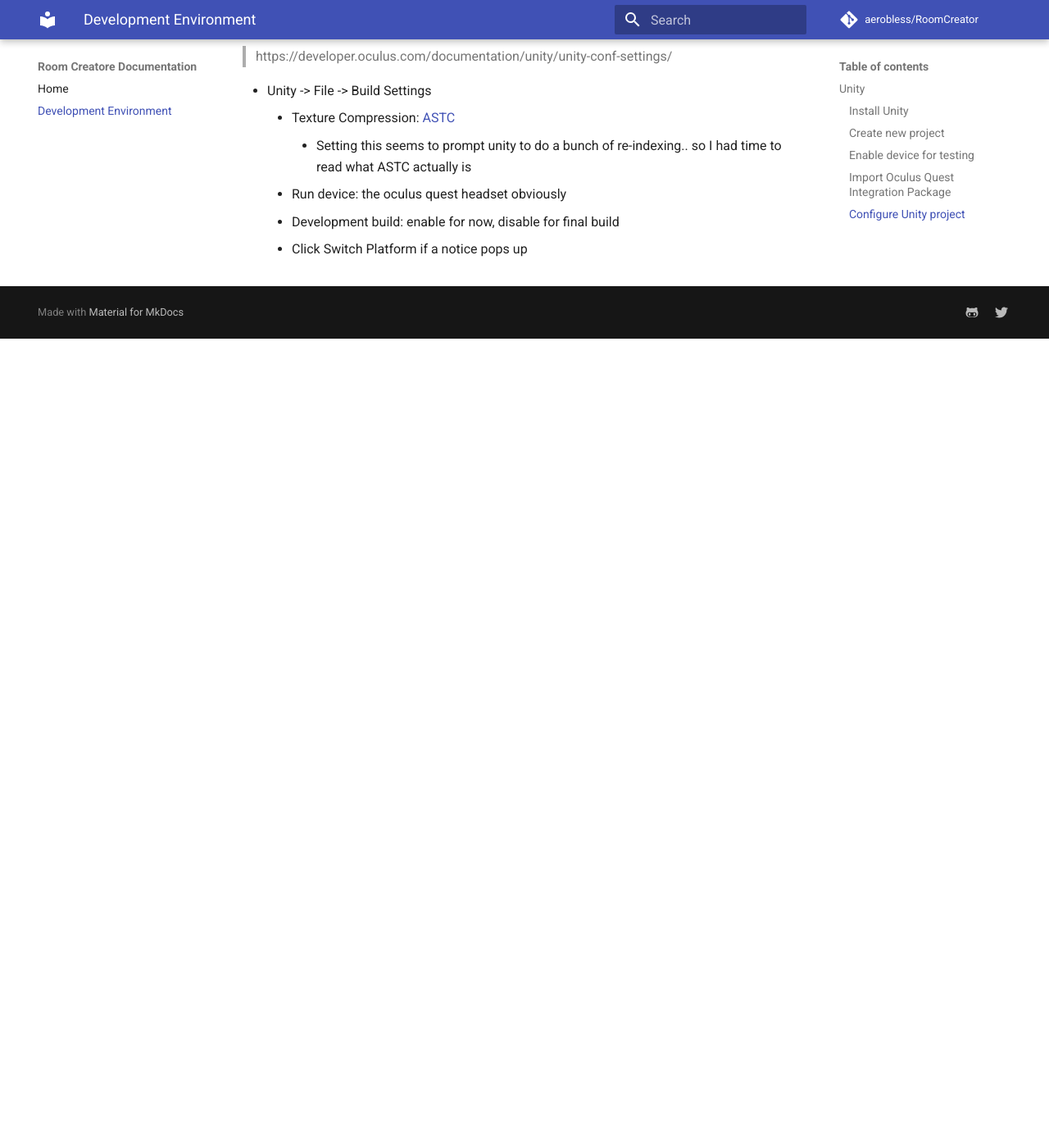
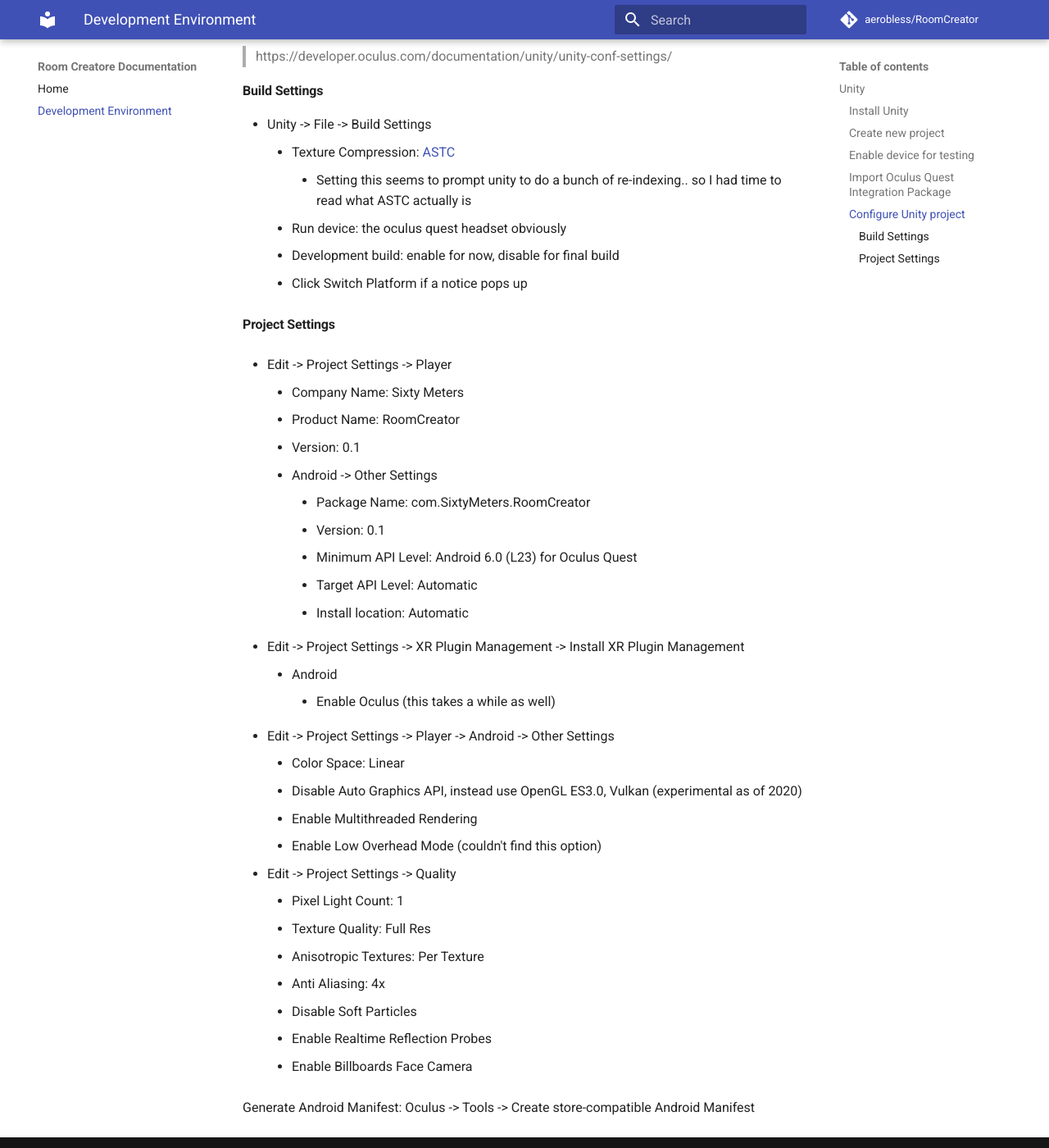
Before and after one commit to aerobless/RoomCreator, an MkDocs documentation site: the page built from docs/development-environment.md, in a window 1280 px wide and 1400 px high, scrolled down 1473 px. Shown: the whole window at 82% size. Built offline with MkDocs 1.6.1 and Material for MkDocs 9.7.7, drawn with Linux system fonts in a browser that asks for light colours; comment, search, counter and statistics services are not loaded; before the commit the page ends 1886 px from its top, so only the background shows below that.

Commit message:
Configured project & build settings

```diff
--- a/docs/development-environment.md
+++ b/docs/development-environment.md
@@ -47,9 +47,45 @@
 
 > https://developer.oculus.com/documentation/unity/unity-conf-settings/
 
+#### Build Settings
+
 + Unity -> File -> Build Settings
     + Texture Compression: [ASTC](https://en.wikipedia.org/wiki/Adaptive_Scalable_Texture_Compression)
         + Setting this seems to prompt unity to do a bunch of re-indexing.. so I had time to read what ASTC actually is
     + Run device: the oculus quest headset obviously
     + Development build: enable for now, disable for final build
     + Click Switch Platform if a notice pops up
+
+#### Project Settings
+
++ Edit -> Project Settings -> Player
+    + Company Name: Sixty Meters
+    + Product Name: RoomCreator
+    + Version: 0.1
+    + Android -> Other Settings
+        + Package Name: com.SixtyMeters.RoomCreator
+        + Version: 0.1
+        + Minimum API Level: Android 6.0 (L23) for Oculus Quest
+        + Target API Level: Automatic
+        + Install location: Automatic
+
++ Edit -> Project Settings -> XR Plugin Management -> Install XR Plugin Management
+    + Android
+        + Enable Oculus (this takes a while as well)
+
++ Edit -> Project Settings -> Player -> Android -> Other Settings
+    + Color Space: Linear
+    + Disable Auto Graphics API, instead use OpenGL ES3.0, Vulkan (experimental as of 2020)
+    + Enable Multithreaded Rendering
+    + Enable Low Overhead Mode (couldn't find this option)
+
++ Edit -> Project Settings -> Quality
+    + Pixel Light Count: 1
+    + Texture Quality: Full Res
+    + Anisotropic Textures: Per Texture
+    + Anti Aliasing: 4x
+    + Disable Soft Particles
+    + Enable Realtime Reflection Probes
+    + Enable Billboards Face Camera
+
+Generate Android Manifest: Oculus -> Tools -> Create store-compatible Android Manifest
```
Also changed, not shown: 17 other files.
